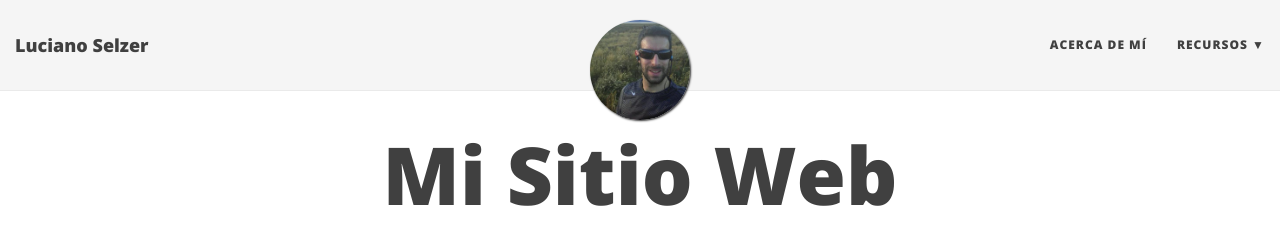
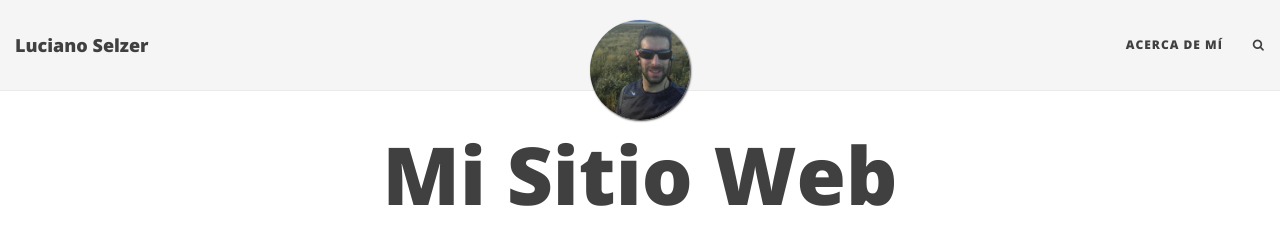
Before and after one commit to lselzer/lselzer.github.io, a Jekyll site: the page built from index.html, in a window 1280 px wide. Shown: the top 227 px of the page. Built offline with Jekyll 4.4.1, drawn with Linux system fonts in a browser that asks for light colours; nearby versions of some CDN libraries; the list of posts is cut into pages by our own code.

Commit message:
Added search link

```diff
--- a/_config.yml
+++ b/_config.yml
@@ -23,10 +23,11 @@
 # List of links in the navigation bar
 navbar-links:
   Acerca de Mí: "aboutme"
-  Recursos:
-    - Beautiful Jekyll: "http://deanattali.com/beautiful-jekyll/"
-    - Learn markdown: "http://www.markdowntutorial.com/"
-    - GitHub Pages: "https://pages.github.com/"
+#  Recursos:
+#    - Beautiful Jekyll: "http://deanattali.com/beautiful-jekyll/"
+#    - Learn markdown: "http://www.markdowntutorial.com/"
+#    - GitHub Pages: "https://pages.github.com/"
+  Search: search/
 
 # Image to show in the navigation bar - image must be a square (width = height)
 # Remove this parameter if you don't want an image in the navbar
--- a/_includes/navbarlink.html
+++ b/_includes/navbarlink.html
@@ -13,4 +13,8 @@
   {% capture linkurl %}{{ include.link[1] }}{% endcapture %}
 {% endif %}
 
-<a href="{{ linkurl }}">{{ include.link[0] }}</a>
+{% if include.link[0] == "Search" %}
+              <a href="{{ linkurl }}"><i class="fa fa-search"></i></a>
+{% else %}
+  <a href="{{ linkurl }}">{{ include.link[0] }}</a>
+{% endif %}
```
